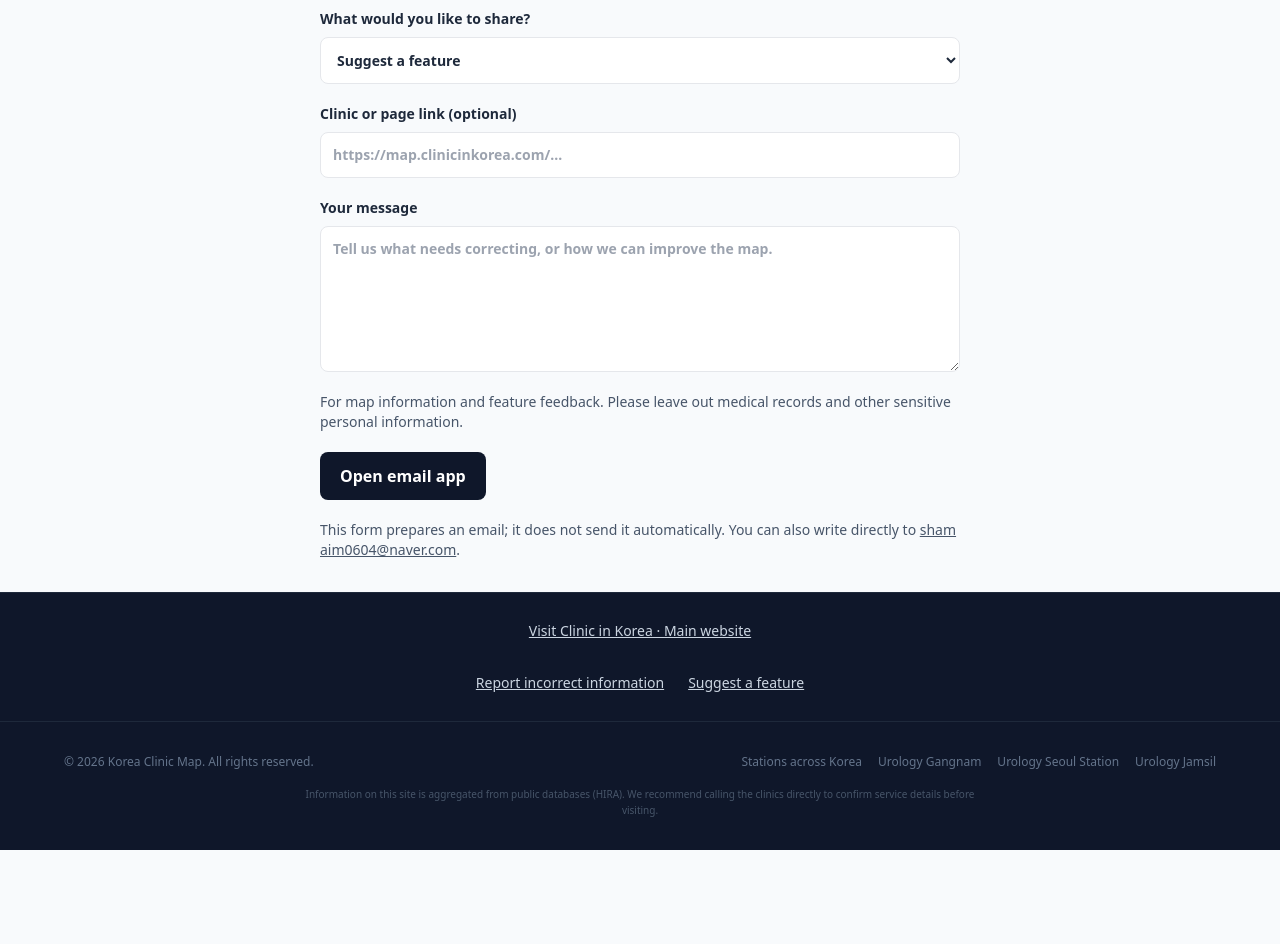
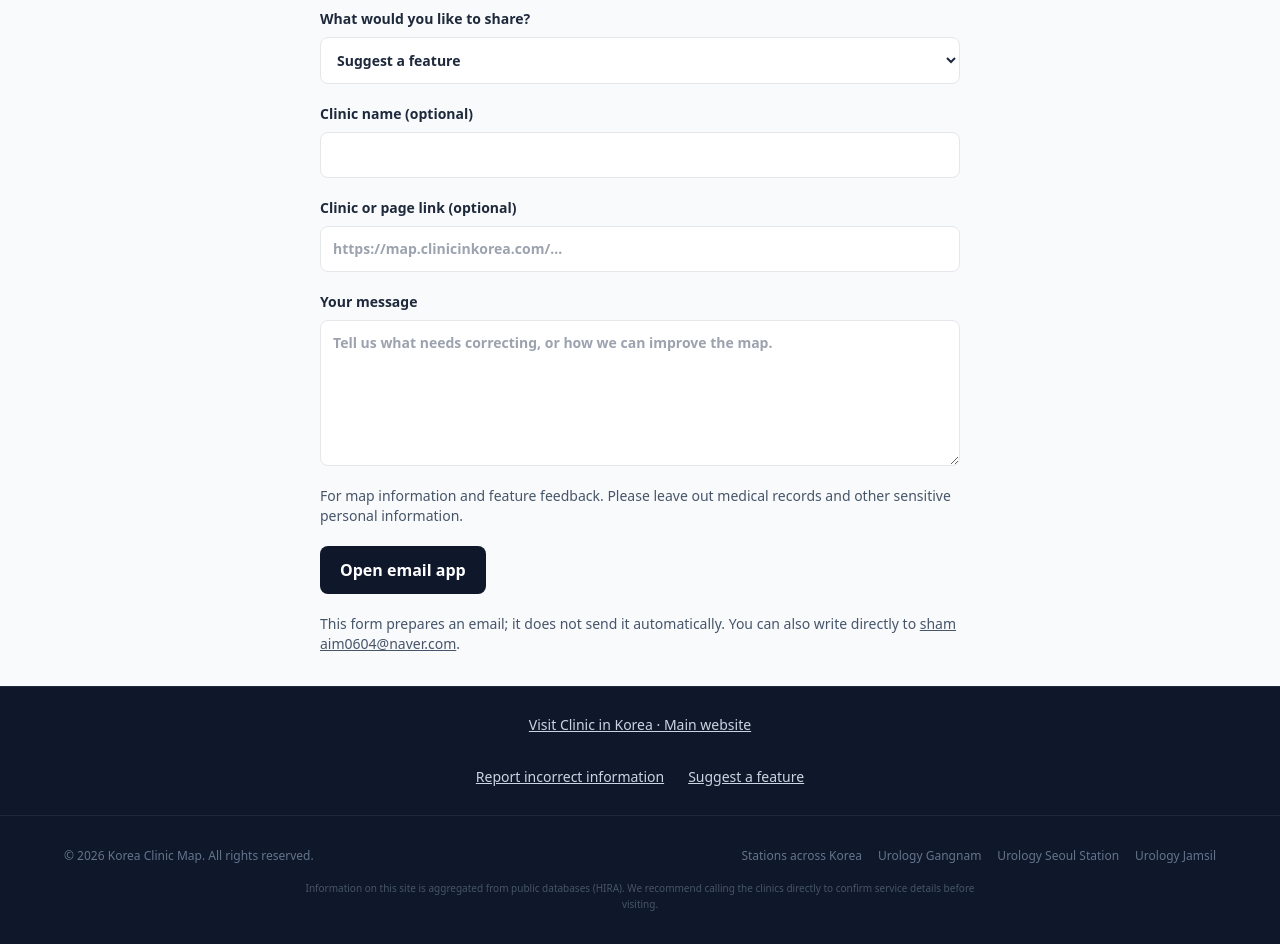
Before and after one commit to gipyeong96/clinic-in-korea-map, a Next.js app: page /feedback in a window 1280 px wide. Shown: the part 280-1224 px from the top of the page. Before the commit the page ends 1130 px from the top, so only its background shows below. Built offline with nearby package versions, Linux system fonts and the light colour scheme; no server answers.

Commit message:
Prefill clinic correction requests with clinic name and canonical page (#30)

```diff
--- a/app/clinics/detail/[id]/page.tsx
+++ b/app/clinics/detail/[id]/page.tsx
@@ -1,3 +1,4 @@
+import {clinicCorrectionLink} from '@/lib/feedback';
 import {additionalGoldmanClinic} from '@/lib/goldman';
 import GoldmanVisitGuide from '@/components/GoldmanVisitGuide';
 import React from 'react';
@@ -165,6 +166,7 @@ export default async function ClinicDetail({ params, searchParams }: ClinicDetai
           <SaveClinic clinic={snapshot}/>
           <p className="text-sm font-medium select-all">{address||'Address not provided'}</p>
           <ClinicContact clinic={clinic} />
+          <Link href={clinicCorrectionLink(clinic.hira_code||String(clinic.id))} className="inline-flex min-h-11 items-center underline text-sm">Report incorrect information for this clinic</Link>
         </section>
 
         <GoldmanVisitGuide clinicId={String(clinic.id)} />
--- a/app/feedback/page.tsx
+++ b/app/feedback/page.tsx
@@ -1,7 +1,15 @@
 import Link from 'next/link';
 import FeedbackForm from '@/components/FeedbackForm';
-import {SITE_URL} from '@/lib/site';
+import {SITE_URL,clinicPath} from '@/lib/site';
+import {getClinicById} from '@/lib/supabase';
+import {additionalGoldmanClinic} from '@/lib/goldman';
+import {clinicName} from '@/lib/clinic-contact';
 export const metadata={title:'Report information or suggest a feature | Korea Clinic Map',alternates:{canonical:`${SITE_URL}/feedback`}};
-export default function FeedbackPage({searchParams={}}:{searchParams?:{type?:string|string[]}}){
- return <div className="max-w-2xl mx-auto px-4 py-8 space-y-5"><Link href="/" className="min-h-11 inline-flex items-center underline">← Back to clinic search</Link><h1 className="text-3xl font-bold">Help improve Korea Clinic Map</h1><p className="text-slate-600">Found an incorrect address, phone number or other detail? Have an idea to make finding a clinic easier? Let us know.</p><FeedbackForm key={typeof searchParams.type==='string'?searchParams.type:'suggestion'} initialType={typeof searchParams.type==='string'?searchParams.type:'suggestion'}/></div>;
+export default async function FeedbackPage({searchParams={}}:{searchParams?:{type?:string|string[];clinic?:string|string[]}}){
+ const id=typeof searchParams.clinic==='string'&&searchParams.clinic.length<=400&&!/[\u0000-\u001f\u007f]/.test(searchParams.clinic)?searchParams.clinic:'';
+ let clinic=null;
+ if(id){try{clinic=additionalGoldmanClinic(id)||await getClinicById(id);}catch{}}
+ const name=clinic?clinicName(clinic):'',url=clinic?`${SITE_URL}${clinicPath(clinic)}`:'';
+
+ return <div className="max-w-2xl mx-auto px-4 py-8 space-y-5"><Link href="/" className="min-h-11 inline-flex items-center underline">← Back to clinic search</Link><h1 className="text-3xl font-bold">Help improve Korea Clinic Map</h1><p className="text-slate-600">Found an incorrect address, phone number or other detail? Have an idea to make finding a clinic easier? Let us know.</p>{id&&!clinic&&<p role="status" className="text-sm text-slate-600">Clinic details could not be loaded. Please enter the clinic name and page link below.</p>}<FeedbackForm key={`${searchParams.type}-${id}`} initialName={name} initialUrl={url} initialType={typeof searchParams.type==='string'?searchParams.type:'suggestion'}/></div>;
 }
--- a/app/template.tsx
+++ b/app/template.tsx
@@ -1,5 +1,6 @@
+import FeedbackLinks from '@/components/FeedbackLinks';
 import Link from 'next/link';
 import React from 'react';
 export default function Template({children}:{children:React.ReactNode}){
- return <>{children}<nav aria-label="Clinic in Korea main website" className="bg-slate-900 border-t border-slate-800 px-4 py-4 text-center text-sm text-slate-300"><a href="https://clinicinkorea.com/" target="_blank" rel="noopener noreferrer" className="inline-flex min-h-11 items-center underline hover:text-white">Visit Clinic in Korea · Main website <span className="sr-only">(opens in a new tab)</span></a><div className="mt-2 flex flex-wrap justify-center gap-x-6 gap-y-1"><Link href="/feedback?type=correction" className="inline-flex min-h-11 items-center underline hover:text-white">Report incorrect information</Link><Link href="/feedback?type=suggestion" className="inline-flex min-h-11 items-center underline hover:text-white">Suggest a feature</Link></div></nav></>;
+ return <>{children}<nav aria-label="Clinic in Korea main website" className="bg-slate-900 border-t border-slate-800 px-4 py-4 text-center text-sm text-slate-300"><a href="https://clinicinkorea.com/" target="_blank" rel="noopener noreferrer" className="inline-flex min-h-11 items-center underline hover:text-white">Visit Clinic in Korea · Main website <span className="sr-only">(opens in a new tab)</span></a><FeedbackLinks/></nav></>;
 }
--- a/components/FeedbackForm.tsx
+++ b/components/FeedbackForm.tsx
@@ -1,12 +1,13 @@
- 'use client';
+'use client';
 import {useState} from 'react';
 import {FEEDBACK_EMAIL,feedbackMail} from '@/lib/feedback';
-export default function FeedbackForm({initialType}:{initialType:string}){
+export default function FeedbackForm({initialType,initialName='',initialUrl=''}:{initialType:string;initialName?:string;initialUrl?:string}){
  const [type,setType]=useState(initialType==='correction'?'correction':'suggestion');
- const [message,setMessage]=useState(''),[url,setUrl]=useState(''),[opened,setOpened]=useState(false);
- return <form className="space-y-5" onSubmit={event=>{event.preventDefault();window.location.href=feedbackMail(type,message,url);setOpened(true);}}>
+ const [message,setMessage]=useState(''),[url,setUrl]=useState(initialUrl),[name,setName]=useState(initialName),[opened,setOpened]=useState(false);
+ return <form className="space-y-5" onSubmit={event=>{event.preventDefault();window.location.href=feedbackMail(type,message,url,name);setOpened(true);}}>
  <label className="block font-semibold text-sm">What would you like to share?<select value={type} onChange={e=>{setType(e.target.value);setOpened(false);}} className="mt-2 block w-full rounded-lg border bg-white p-3"><option value="correction">Report incorrect information</option><option value="suggestion">Suggest a feature</option></select></label>
- <label className="block font-semibold text-sm">Clinic or page link (optional)<input type="url" value={url} onChange={e=>setUrl(e.target.value)} maxLength={1000} placeholder="https://map.clinicinkorea.com/..." className="mt-2 block w-full rounded-lg border p-3"/></label>
+ <label className="block font-semibold text-sm">Clinic name (optional)<input value={name} onChange={e=>{setName(e.target.value);setOpened(false);}} maxLength={200} className="mt-2 block w-full rounded-lg border p-3" /></label>
+ <label className="block font-semibold text-sm">Clinic or page link (optional)<input type="url" value={url} onChange={e=>{setUrl(e.target.value);setOpened(false);}} maxLength={1000} placeholder="https://map.clinicinkorea.com/..." className="mt-2 block w-full rounded-lg border p-3"/></label>
  <label className="block font-semibold text-sm">Your message<textarea required value={message} onChange={e=>{setMessage(e.target.value);setOpened(false);}} maxLength={3000} rows={6} placeholder="Tell us what needs correcting, or how we can improve the map." className="mt-2 block w-full rounded-lg border p-3"/></label>
  <p className="text-sm text-slate-600">For map information and feature feedback. Please leave out medical records and other sensitive personal information.</p>
  <button type="submit" className="min-h-11 rounded-lg bg-slate-900 px-5 py-3 font-semibold text-white">Open email app</button>
--- /dev/null
+++ b/components/FeedbackLinks.tsx
@@ -0,0 +1,10 @@
+'use client';
+import Link from 'next/link';
+import {usePathname} from 'next/navigation';
+import {clinicCorrectionLink} from '@/lib/feedback';
+export default function FeedbackLinks(){
+ const pathname=usePathname();
+ const match=pathname.match(/^\/clinics\/detail\/([^/]+)$/);
+ let id='';try{id=match?decodeURIComponent(match[1]):'';}catch{}
+ return <div className="mt-2 flex flex-wrap justify-center gap-x-6 gap-y-1"><Link href={id?clinicCorrectionLink(id):'/feedback?type=correction'} className="inline-flex min-h-11 items-center underline hover:text-white">Report incorrect information</Link><Link href="/feedback?type=suggestion" className="inline-flex min-h-11 items-center underline hover:text-white">Suggest a feature</Link></div>;
+}
--- a/lib/feedback.ts
+++ b/lib/feedback.ts
@@ -1,6 +1,10 @@
 export const FEEDBACK_EMAIL='shamaim0604@naver.com';
-export function feedbackMail(type:string,message:string,clinicUrl:string){
+export function feedbackMail(type:string,message:string,clinicUrl:string,clinicName:string=''){
  const topic=type==='correction'?'Incorrect clinic information':'Feature suggestion';
- const body=[`Topic: ${topic}`,clinicUrl.trim()?`Clinic / page URL: ${clinicUrl.trim().slice(0,1000)}`:'',message.trim().slice(0,3000)].filter(Boolean).join('\n\n');
+ const body=[`Topic: ${topic}`,clinicName.trim()?`Clinic: ${clinicName.trim().slice(0,200)}`:'',clinicUrl.trim()?`Clinic / page URL: ${clinicUrl.trim().slice(0,1000)}`:'',message.trim().slice(0,3000)].filter(Boolean).join('\n\n');
  return `mailto:${FEEDBACK_EMAIL}?subject=${encodeURIComponent(`[Korea Clinic Map] ${topic}`)}&body=${encodeURIComponent(body)}`;
 }
+
+export function clinicCorrectionLink(clinicId:string){
+ return `/feedback?${new URLSearchParams({type:'correction',clinic:clinicId}).toString()}`;
+}
```
Also changed, not shown: 1 other file (tests, documents, lock files or other folders).
